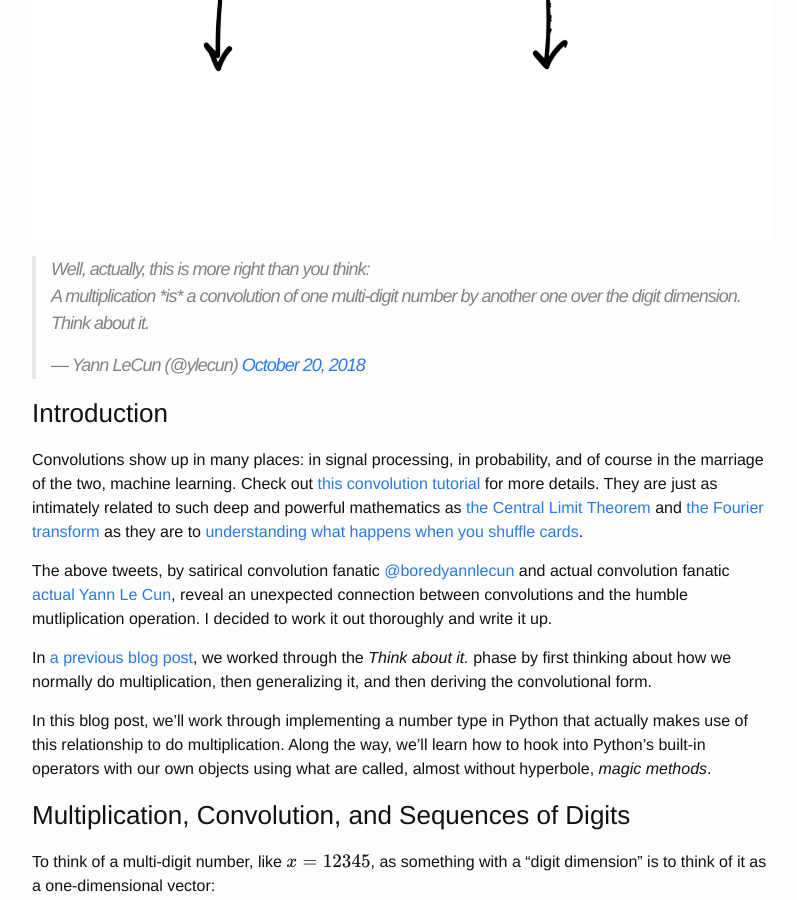
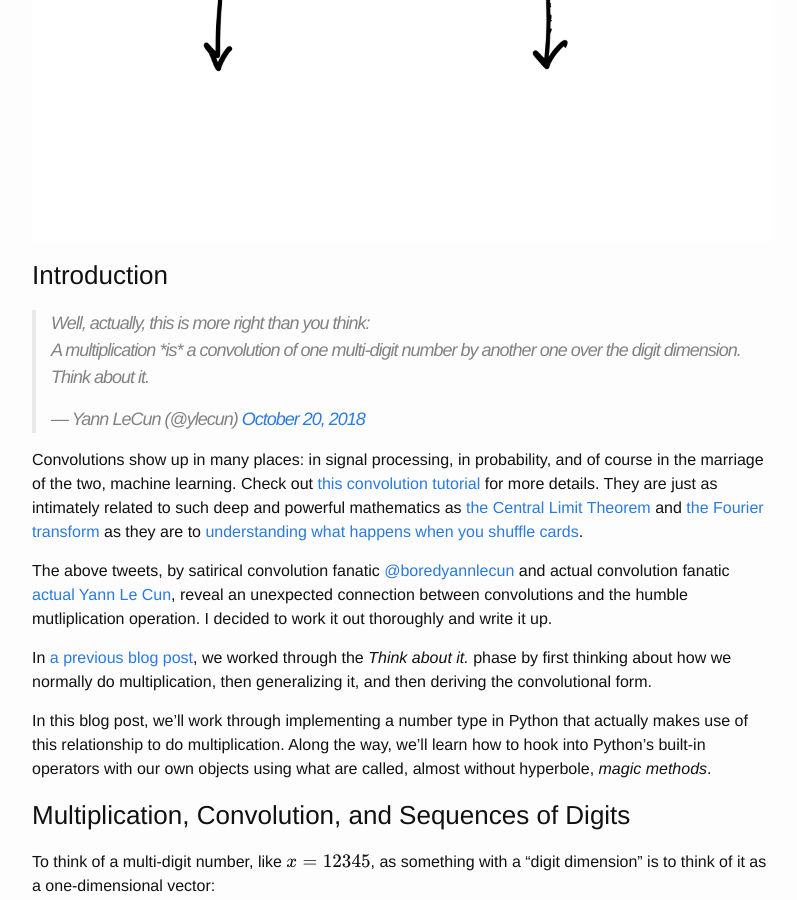
Before and after one commit to charlesfrye/charlesfrye.github.io, a Jekyll site: the page built from _posts/2019-02-22-multiplication-convoluted-part-two.markdown, in a window 1280 px wide and 900 px high, scrolled down 959 px. Shown: the whole window, without its empty margins (238-1035 px from the left). Built offline with Jekyll 4.4.1, drawn with Linux system fonts in a browser that asks for light colours; formulas are drawn with MathJax 3; comment, search, counter and statistics services are not loaded.

Commit message:
moves tweets under first header

```diff
--- a/_posts/2019-02-22-multiplication-convoluted-part-two.markdown
+++ b/_posts/2019-02-22-multiplication-convoluted-part-two.markdown
@@ -10,10 +10,10 @@ category: programming
 {: style="text-align: center"}
 <!--exc-->
 
+### Introduction
+
 <blockquote class="twitter-tweet" data-lang="en"><p lang="en" dir="ltr">Well, actually, this is more right than you think: <br>A multiplication *is* a convolution of one multi-digit number by another one over the digit dimension.<br>Think about it.</p>&mdash; Yann LeCun (@ylecun) <a href="https://twitter.com/ylecun/status/1053719869005447168?ref_src=twsrc%5Etfw">October 20, 2018</a></blockquote>
 <script async src="https://platform.twitter.com/widgets.js" charset="utf-8"></script>
-
-### Introduction
 
 Convolutions show up in many places:
 in signal processing,
```
